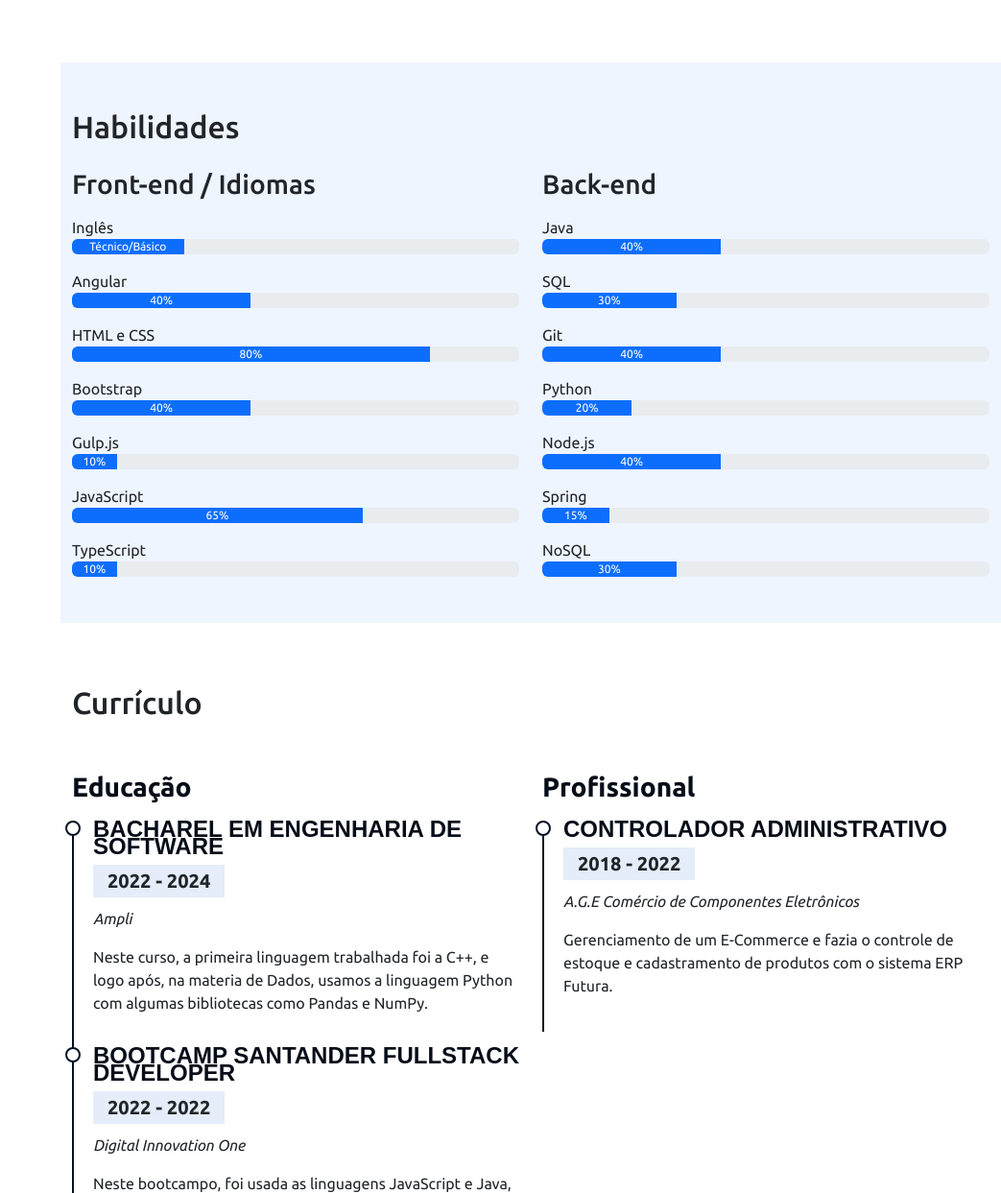
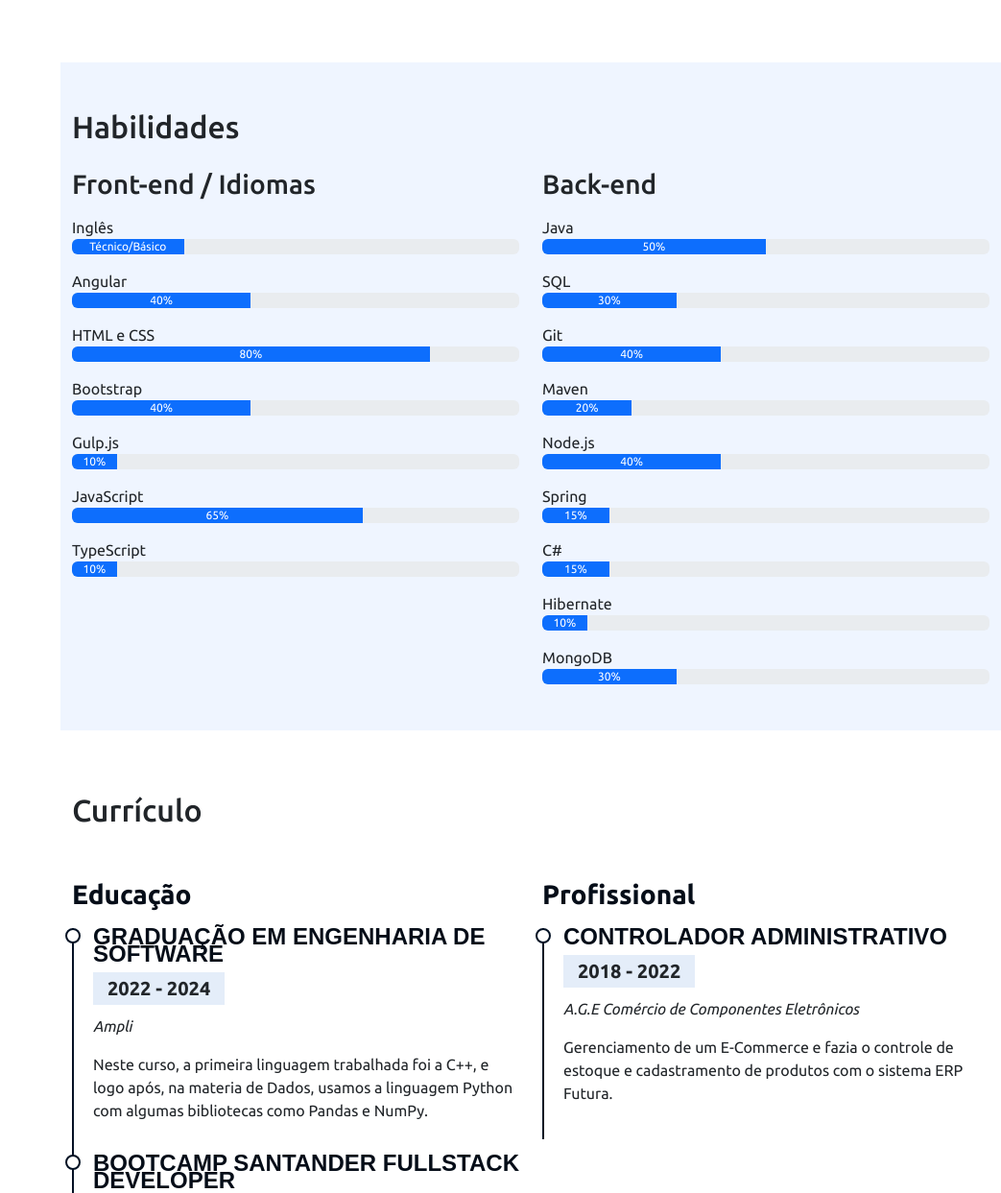
Before and after one commit to janioofi/portfolio, a Flask app: page / in a window 1280 px wide. Shown: the part 1670-2913 px from the top of the page at 96% size, without its empty margins (237-1280 px from the left). Run offline with Flask 2, Linux system fonts and the light colour scheme; some libraries are stand-ins or nearby versions.

Commit message:
Atualização no "back-end"

```diff
--- a/templates/index.html
+++ b/templates/index.html
@@ -323,12 +323,12 @@
                   role="progressbar"
                   data-anime="left"
                   aria-label="Example with label"
-                  style="width: 40%"
-                  aria-valuenow="40"
+                  style="width: 50%"
+                  aria-valuenow="50"
                   aria-valuemin="0"
                   aria-valuemax="100"
                 >
-                  40%
+                  50%
                 </div>
               </div>
 
@@ -364,7 +364,7 @@
                 </div>
               </div>
 
-              <p class="mt-3 mb-0">Python</p>
+              <p class="mt-3 mb-0">Maven</p>
               <div class="progress">
                 <div
                   class="progress-bar"
@@ -412,7 +412,39 @@
                 </div>
               </div>
 
-              <p class="mt-3 mb-0">NoSQL</p>
+              <p class="mt-3 mb-0">C#</p>
+              <div class="progress">
+                <div
+                  class="progress-bar"
+                  role="progressbar"
+                  data-anime="left"
+                  aria-label="Example with label"
+                  style="width: 15%"
+                  aria-valuenow="15"
+                  aria-valuemin="0"
+                  aria-valuemax="100"
+                >
+                  15%
+                </div>
+              </div>
+
+              <p class="mt-3 mb-0">Hibernate</p>
+              <div class="progress">
+                <div
+                  class="progress-bar"
+                  role="progressbar"
+                  data-anime="left"
+                  aria-label="Example with label"
+                  style="width: 10%"
+                  aria-valuenow="10"
+                  aria-valuemin="0"
+                  aria-valuemax="100"
+                >
+                  10%
+                </div>
+              </div>
+
+              <p class="mt-3 mb-0">MongoDB</p>
               <div class="progress">
                 <div
                   class="progress-bar"
@@ -440,7 +472,7 @@
               <h3 class="cv-title">Educação</h3>
 
               <div class="cv-item" data-anime="up">
-                <h4>Bacharel em Engenharia de Software</h4>
+                <h4>Graduação em Engenharia de Software</h4>
                 <h5>2022 - 2024</h5>
                 <p><em>Ampli</em></p>
                 <p>
```
